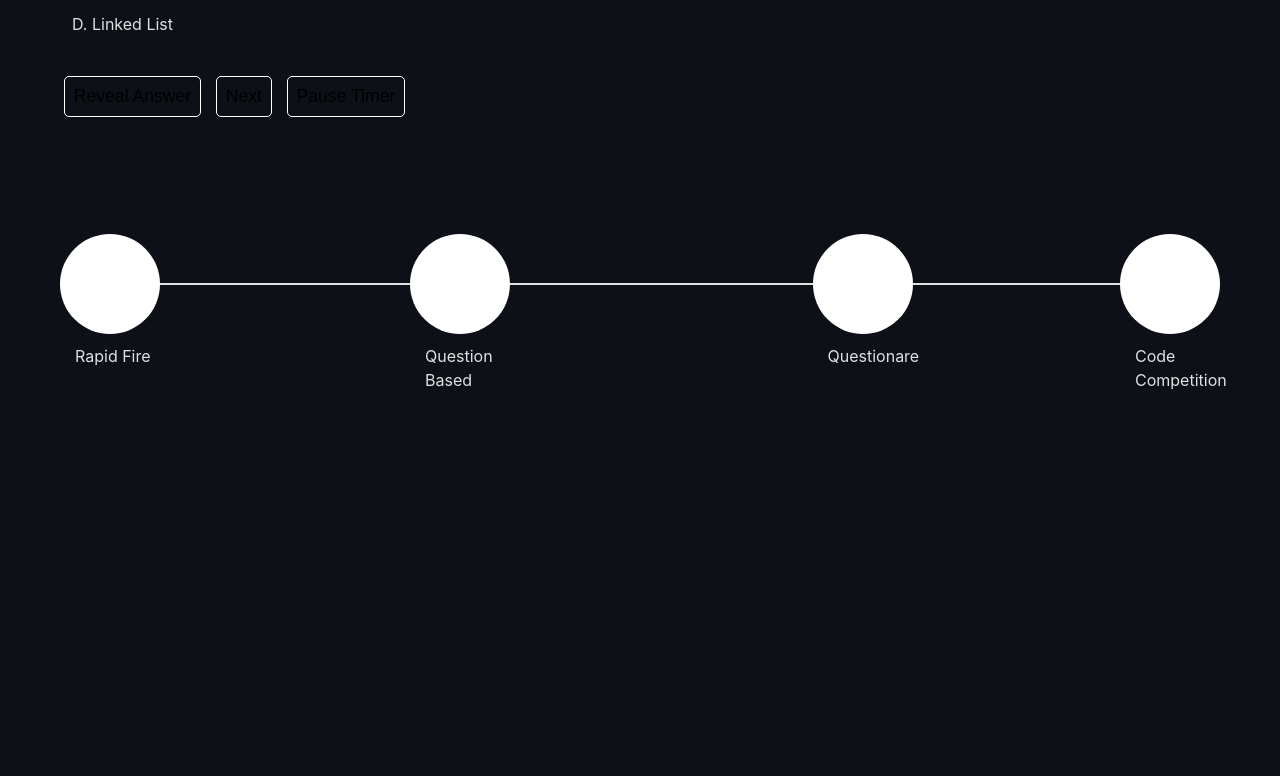
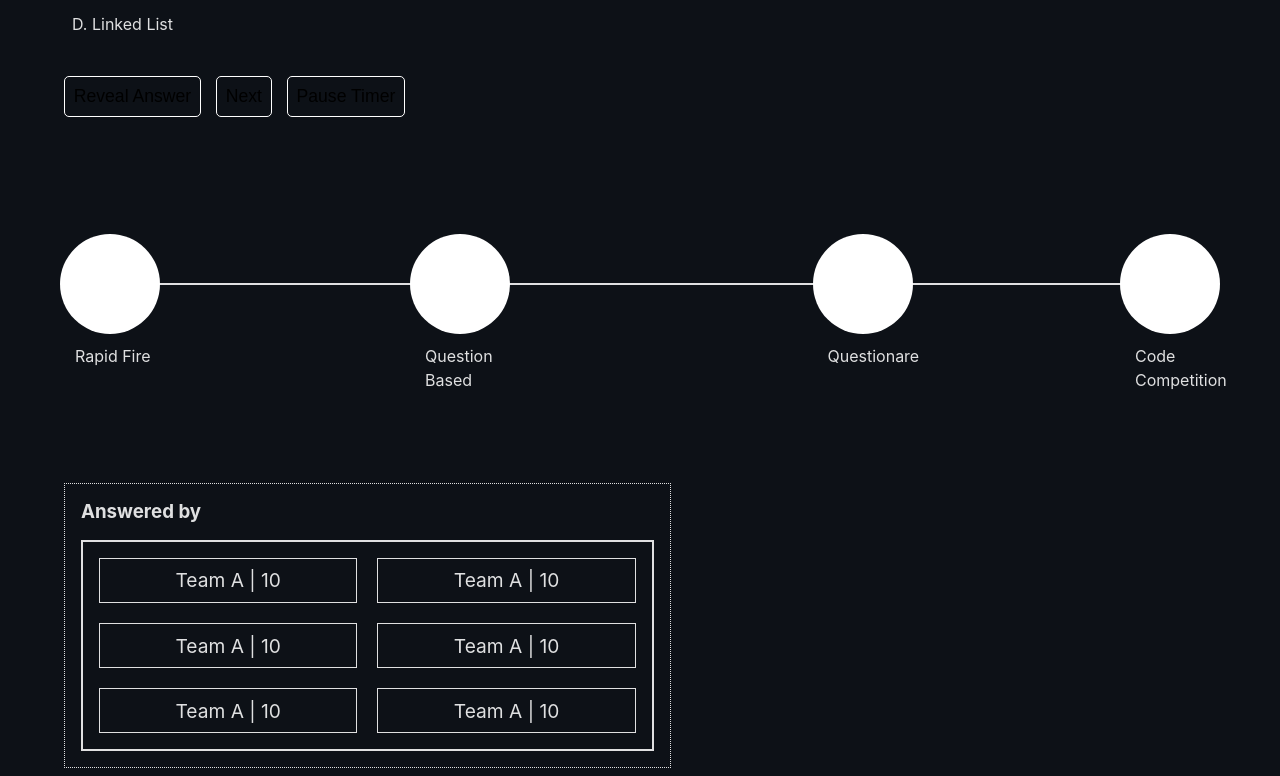
Before and after one commit to SudeepMi/quizapp, a React (Vite) app: page /home in a window 1280 px wide. Shown: the part 285-1061 px from the top of the page. Before the commit the page ends 800 px from the top, so only its background shows below. Built offline with nearby package versions, Linux system fonts and the light colour scheme; sample sign-in values are in the browser's storage.

Commit message:
leaderboard added in public

```diff
--- /dev/null
+++ b/src/components/Answer.jsx
@@ -0,0 +1,19 @@
+import React from "react";
+
+const Answer = () => {
+  return (
+    <div className="answerby__component">
+      <h3>Answered by</h3>
+      <div className="answer">
+        <p>Team A | 10</p>
+        <p>Team A | 10</p>
+        <p>Team A | 10</p>
+        <p>Team A | 10</p>
+        <p>Team A | 10</p>
+        <p>Team A | 10</p>
+      </div>
+    </div>
+  );
+};
+
+export default Answer;
--- a/src/pages/Home.jsx
+++ b/src/pages/Home.jsx
@@ -5,6 +5,7 @@ import UserProfile from '../components/UserProfile'
 import './home.css'
 import Pusher from "pusher-js"
 import Progressbar from '../components/Progressbar'
+import Answer from '../components/Answer'
 
 function Home() {
   const next = () =>{
@@ -26,6 +27,7 @@ function Home() {
      <Questions next={next} />
      <LeaderBoard />
      <Progressbar />
+     <Answer />
     </div>
   )
 }
--- a/src/pages/Public.jsx
+++ b/src/pages/Public.jsx
@@ -1,6 +1,7 @@
 import React from 'react'
 import Questions from '../components/Questions'
 import Pusher from "pusher-js"
+import LeaderBoard from '../components/LeaderBoard'
 const Public = () => {
 
   React.useEffect(()=>{
@@ -20,8 +21,9 @@ const Public = () => {
       }
   },[])
   return (
-    <div>
+    <div className='home_wrapper'>
       <Questions />
+      <LeaderBoard />
     </div>
   )
 }
--- a/src/pages/home.css
+++ b/src/pages/home.css
@@ -6,7 +6,8 @@
     gap: 150px 50px;
     grid-template-areas:
       "question question leaderboard"
-      "progressbar progressbar progressbar";
+      "progressbar progressbar progressbar"
+      "answer answer .";
   }
   .user_profile {
     border: 1px solid rgb(1, 1, 1);
@@ -137,3 +138,26 @@
     right: -5px;
   }
 }
+
+.answerby__component {
+  border: 1px dotted;
+  grid-area: answer;
+  padding: 1em;
+  margin-top: 3em;
+  .answer {
+    border: 2px solid;
+    padding: 1em;
+    margin-top: 1em;
+    display: grid;
+    grid-template-columns: repeat(auto-fill,minmax(200px,1fr));
+    gap: 20px;
+
+
+    p {
+      border: 1px solid;
+      text-align: center;
+      padding: .5em;
+      font-size: 1.2em;
+    }
+  }
+}
```
